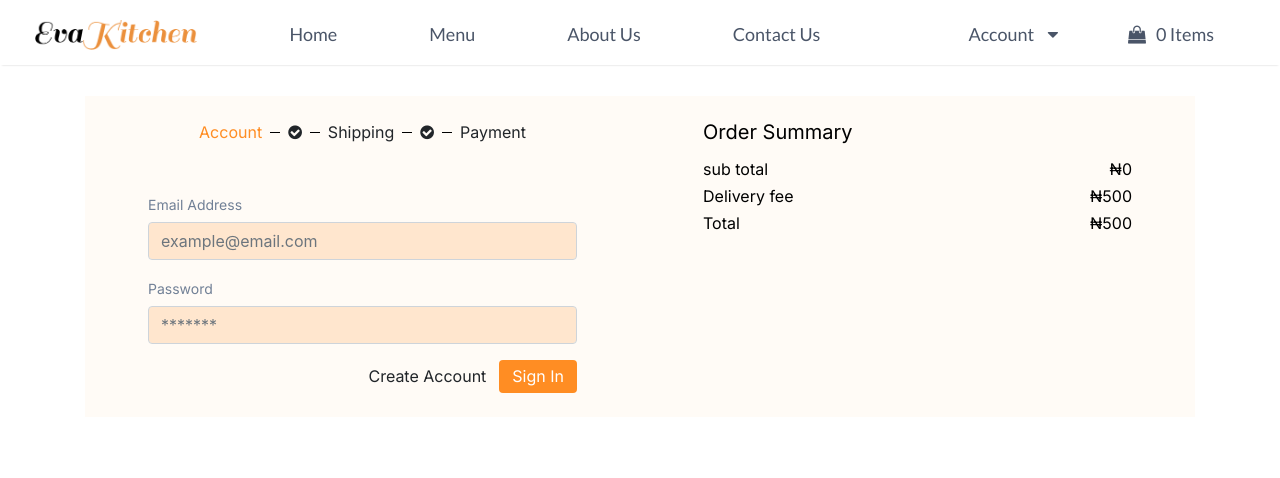
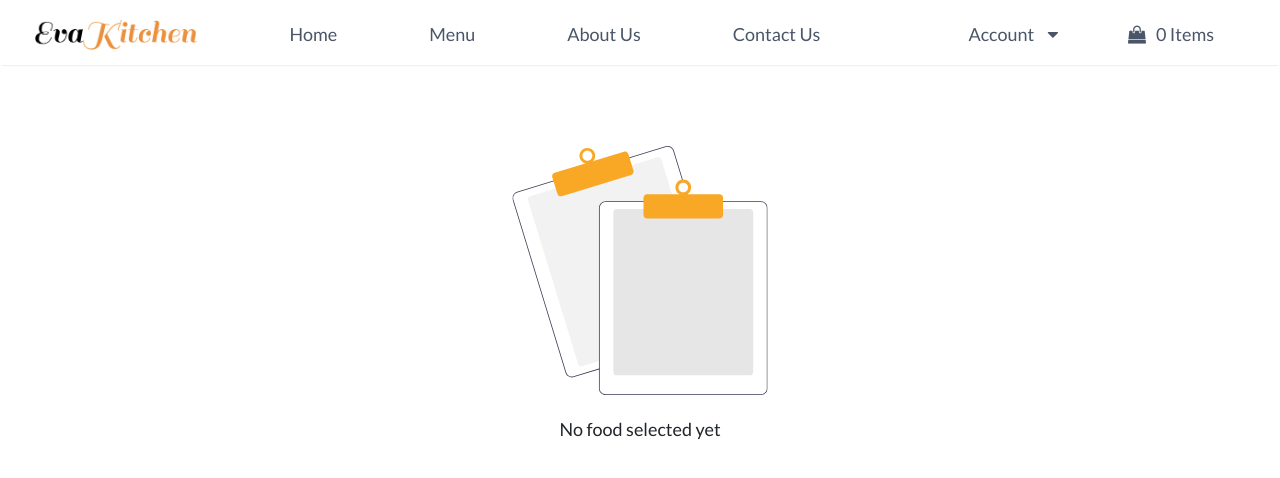
Before and after one commit to Dverybest/Eva-kitchen, a React (Create React App) app: page /checkout in a window 1280 px wide. Shown: the top 478 px of the page. Built offline with nearby package versions, Linux system fonts and the light colour scheme; a web font is replaced by a local one; what google-maps-react would draw is missing.

Commit message:
rearrange checkout

```diff
--- a/src/pages/CheckoutPage/checkoutPage.css
+++ b/src/pages/CheckoutPage/checkoutPage.css
@@ -12,6 +12,7 @@
 }
 .formSection{
     background-color: rgba(255, 141, 35, 0.04);
+    height: fit-content;
 
 }
 .dashSymbol{
@@ -34,6 +35,7 @@
 }
 .orderView{
     background-color: rgba(255, 141, 35, 0.04);
+    height: 100%;
 }
 .orderSection{
     font-family: 'Inter';
@@ -54,10 +56,9 @@
         font-size: 13px ;
         /* margin-right: 0 !important;*/
     }
-    /* .processes span{
-        padding-right: 1em;
-        padding-left: 1em;
-    } */
+    .formSection{
+        margin: 15px 0px;
+    }
 }
 @media screen and (max-width: 767px) and (min-width: 576px){
     .processes{
@@ -76,11 +77,10 @@
 
 @media screen and (min-width: 576px) {
     .checkoutBody{
-        max-height: 90vh;
-        overflow-y: hidden;
+        max-height: 100vh;
     }
     .orderSection{
         overflow-y: scroll;
-        height: 80%;
+        height: 100%;
     }
 }
--- a/src/pages/CheckoutPage/checkoutPage.js
+++ b/src/pages/CheckoutPage/checkoutPage.js
@@ -2,7 +2,7 @@ import React, { useEffect, useMemo, useState } from "react";
 import { connect, useSelector } from "react-redux";
 import { Link } from "react-router-dom";
 import SignIn from "../../components/Authentication/signIn";
-import Footer from "../../components/footer/Footer";
+import empty from '../../assets/empty.svg';
 import Navbar from "../../components/navbar/Navbar";
 import {
   addToCartAction,
@@ -17,7 +17,6 @@ const CheckoutPage = (props) => {
   const handleIncrement = (index) => {
     props.handleIncrementChange(index);
   };
-  const cartItem = useSelector((state) => state.cart.cartItem);
   const handleDecrement = (index, quantity) => {
     if (quantity === 0) return;
 
@@ -26,53 +25,43 @@ const CheckoutPage = (props) => {
 
   useEffect(() => {
     setCurrentCart(props.cart);
-  }, [props.cartItem]);
+  }, [props.cart]);
+
   let subTotal = useMemo(() => {
     return props.cart.reduce(
       (sumValue, current) => sumValue + current.quantity * current.price,
       0
     );
   }, [props.cart]);
+
   const deliveryCost = 500.0;
 
   return (
     <div className="checkoutBody">
       <Navbar />
       <section className="container formHolder mt-5 pt-5 ">
+
+        {
+          currentCart.length === 0 ? (
+            <div className='empty-container'>
+              <img src={empty} />
+              <p>No food selected yet</p>
+            </div>
+          ) : null
+        }
+        {
+          currentCart.length !== 0 ? (
             <div className="row px-0 mx-0">
-          <div className="col-sm-6 formSection">
-            <div className="processes px-5 py-4">
-              <div className="d-flex justify-content-center align-items-center">
-                <div className="px-2 activeText">Account</div>
-                <span className="dashSymbol"></span>
-                <div className="px-2">
-                  <i class="fa fa-check-circle" aria-hidden="true"></i>
-                </div>
-                <span className=" dashSymbol"></span>
-                <span className="px-2">Shipping</span>
-                <span className=" dashSymbol"></span>
-                <span className="px-2">
-                  <i class="fa fa-check-circle" aria-hidden="true"></i>
-                </span>
-                <span className=" dashSymbol"></span>
-                <span className="px-2">Payment</span>
-              </div>
-            </div>
-            <SignIn />
-            {/* no cancel order option yet*/}
-            {/* <Link >Cancel Order</Link>*/}
-            {/* <Link>Shipping Details</Link> */}
-          </div>
-          <div className="col-sm-6 orderView">
-            <div className="py-4 px-5 orderSection">
+              <div className="col-md-5 orderView">
+                <div className="py-4 px-4 orderSection">
                   <div>
                     <h5>Order Summary</h5>
                   </div>
-              <div className="mb-3 purchaseDetails">
-                {currentCart?.map((order, index) => {
+                  <div className="mb-1 purchaseDetails">
+                    {currentCart.map((order, index) => {
                       return (
-                    <div className="row py-2">
-                      <div className="col-6">
+                        <div className="row py-2" key={`currentCart${index}`}>
+                          <div className="col-5">
                             <div className="imageWrapper">
                               <img
                                 src={order.image}
@@ -81,8 +70,8 @@ const CheckoutPage = (props) => {
                               />
                             </div>
                           </div>
-                      <div className="col-6">
-                        <div className="">
+                          <div className="col-7">
+                            <div className="text-right">
                               <p className="mb-0">{order.name}</p>
                               <p className="mb-0">
                                 <strong>
@@ -91,14 +80,14 @@ const CheckoutPage = (props) => {
                                 </strong>
                               </p>
                             </div>
-                        <div className="py-4">
+                            <div className="py-3 d-flex justify-content-end">
                               <span
                                 className="countButton"
                                 onClick={() => {
                                   handleDecrement(index, order.quantity);
                                 }}
                               >
-                            <i class="fa fa-minus" aria-hidden="true"></i>
+                                <i className="fa fa-minus" aria-hidden="true"></i>
                               </span>
                               <span className="mx-2">{order.quantity}</span>
                               <span
@@ -107,7 +96,7 @@ const CheckoutPage = (props) => {
                                   handleIncrement(index);
                                 }}
                               >
-                            <i class="fa fa-plus" aria-hidden="true"></i>
+                                <i className="fa fa-plus" aria-hidden="true"></i>
                               </span>
                             </div>
                           </div>
@@ -115,7 +104,6 @@ const CheckoutPage = (props) => {
                       );
                     })}
                   </div>
-
                   <div>
                     <div className="d-flex align-items-center justify-content-between">
                       <h6>sub total</h6>
@@ -132,14 +120,40 @@ const CheckoutPage = (props) => {
                   </div>
                 </div>
               </div>
+              <div className="col-md-6 offset-md-1  formSection">
+                <div className="processes px-5 py-4">
+                  <div className="d-flex justify-content-center align-items-center">
+                    <div className="px-2 activeText">Account</div>
+                    <span className="dashSymbol"></span>
+                    <div className="px-2">
+                      <i className="fa fa-check-circle" aria-hidden="true"></i>
                     </div>
+                    <span className=" dashSymbol"></span>
+                    <span className="px-2">Shipping</span>
+                    <span className=" dashSymbol"></span>
+                    <span className="px-2">
+                      <i className="fa fa-check-circle" aria-hidden="true"></i>
+                    </span>
+                    <span className=" dashSymbol"></span>
+                    <span className="px-2">Payment</span>
+                  </div>
+                </div>
+                <SignIn />
+                {/* no cancel order option yet*/}
+                {/* <Link >Cancel Order</Link>*/}
+                {/* <Link>Shipping Details</Link> */}
+              </div>
+
+            </div>
+          ) : null
+        }
       </section>
     </div>
   );
 };
 const mapStateToProps = (state) => {
   return {
-    cart: state.cart.cartItem,
+    cart: Array.isArray(state.cart.cartItem) ? state.cart.cartItem : [],
   };
 };
 export default connect(mapStateToProps, {
```
Lines whose indentation alone changed are shown as unchanged.
